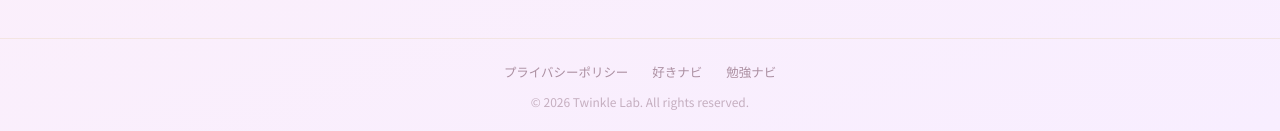
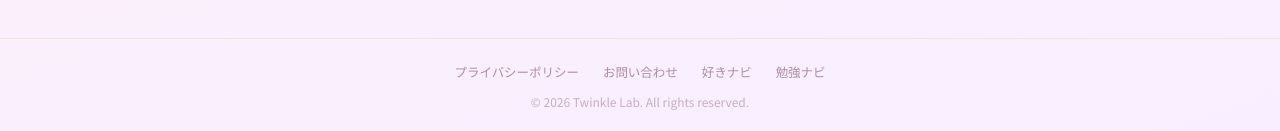
Before and after one commit to sincere1229/sincere1229-twinklelab-next, a Next.js app: page / in a window 1280 px wide. Shown: the part 1338-1469 px from the top of the page. Built offline with nearby package versions, Linux system fonts and the light colour scheme.

Commit message:
Update page.tsx

```diff
--- a/app/page.tsx
+++ b/app/page.tsx
@@ -280,10 +280,11 @@ export default function Home() {
 
       <footer>
         <div className="footer-links">
-          <a href="/privacy">プライバシーポリシー</a>
-          <a href="/sukinavi">好きナビ</a>
-          <a href="/study">勉強ナビ</a>
-        </div>
+  <a href="/privacy">プライバシーポリシー</a>
+  <a href="/contact">お問い合わせ</a>
+  <a href="/sukinavi">好きナビ</a>
+  <a href="/study">勉強ナビ</a>
+</div>
         © 2026 Twinkle Lab. All rights reserved.
       </footer>
     </>
```
